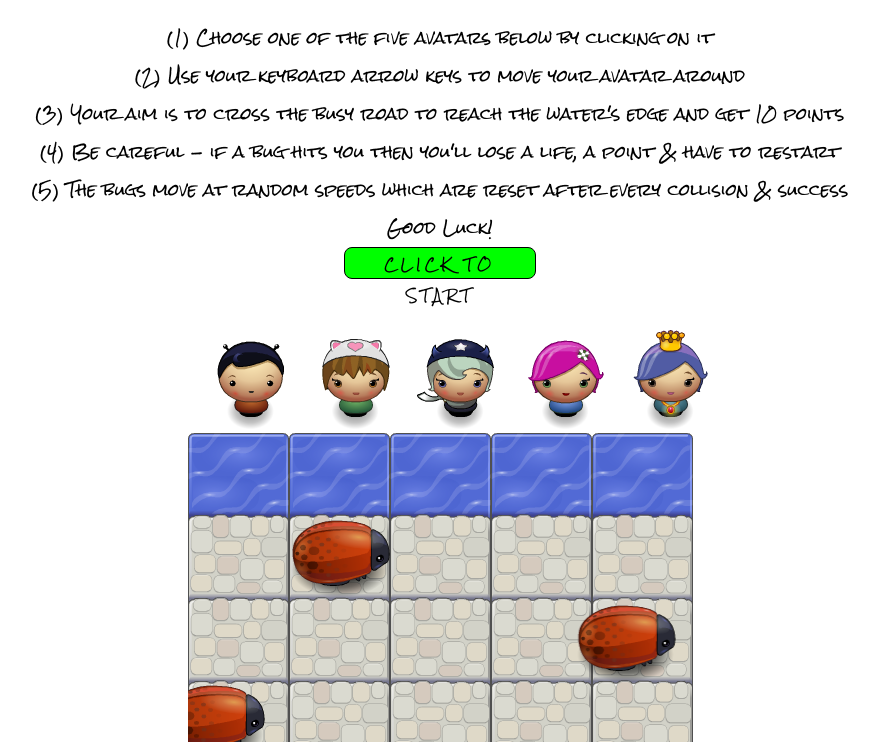
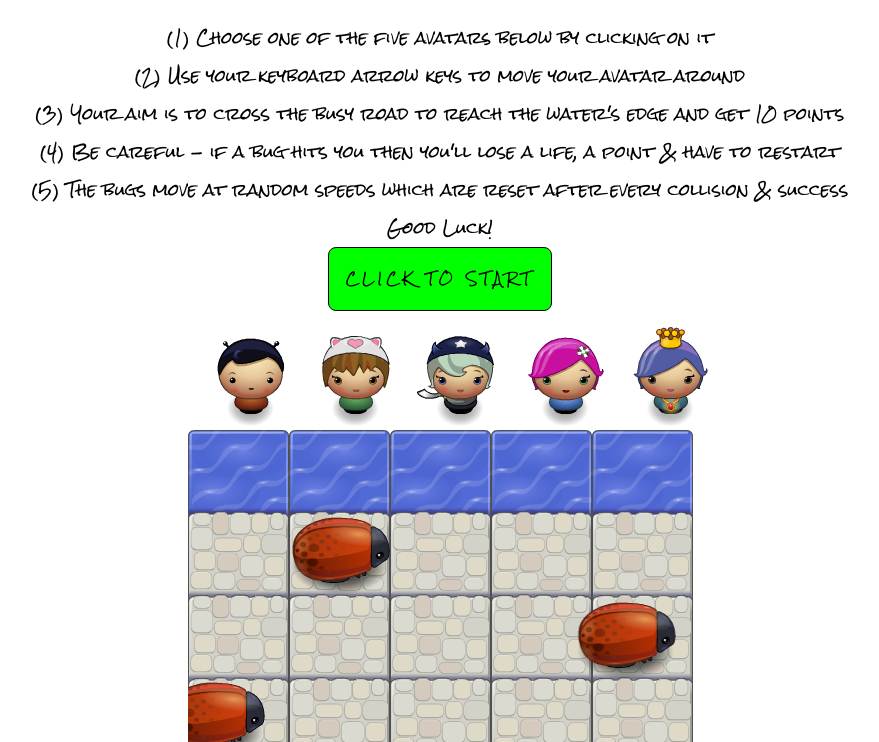
Before and after one commit to WahabLabi/Classic-Arcade-Game-Clone-Udacity-FEND, a plain HTML site: page index.html in a window 1280 px wide. Shown: the part 58-800 px from the top of the page, without its empty margins (200-1079 px from the left). Drawn offline with Linux system fonts and the light colour scheme; files that its build step writes are made by us from their sources.

Commit message:
Update style.css

```diff
--- a/style.css
+++ b/style.css
@@ -29,8 +29,8 @@ body {
     background-color: lime;
     border: .1rem solid;
     letter-spacing: .25rem;
-    width: 12rem;
-    height: 2rem;
+    width: 14rem;
+    height: 4rem;
     border-radius: .5rem;
     cursor: pointer;
 }
```
